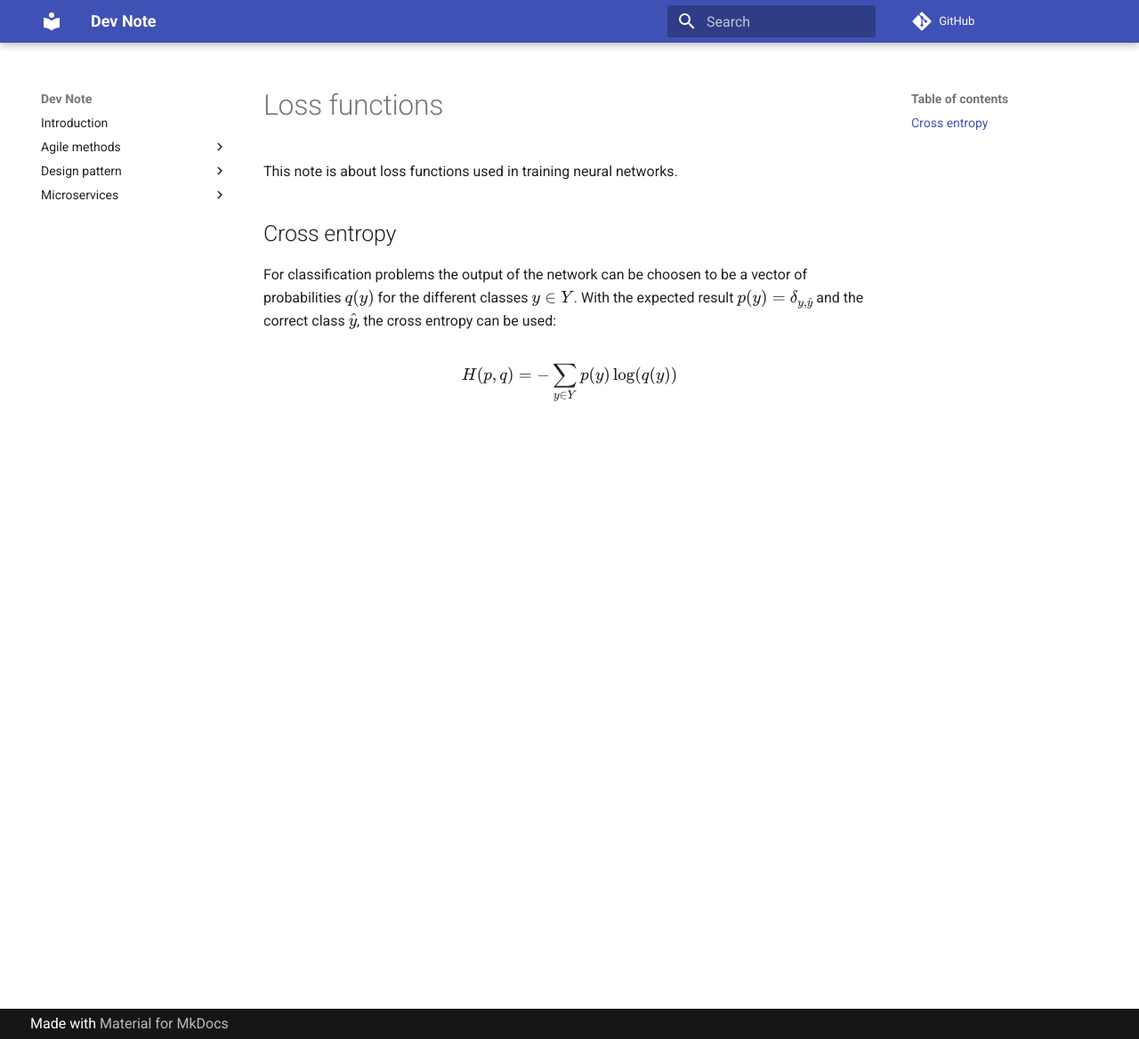
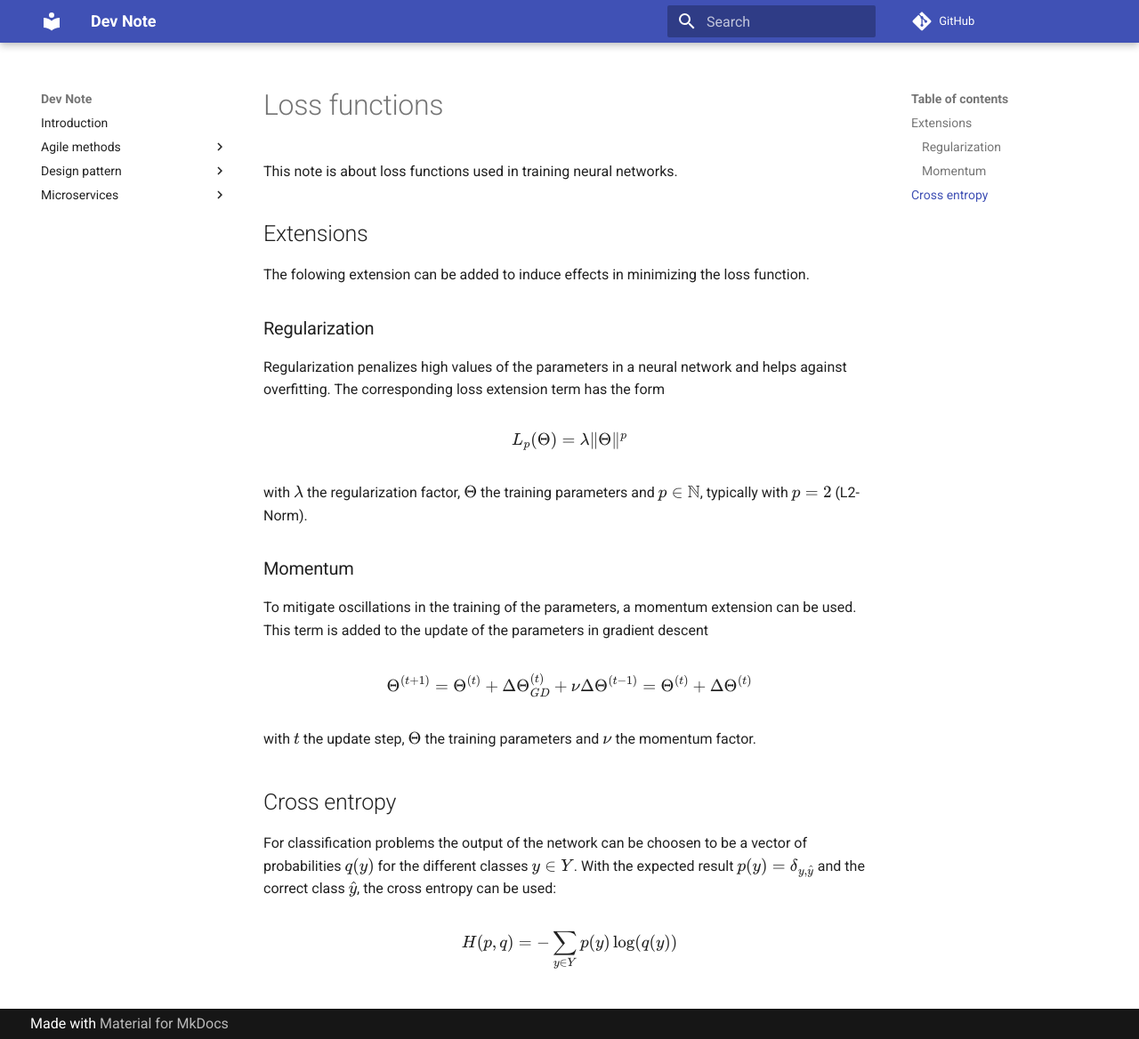
Before and after one commit to thomaszub/dev-note, an MkDocs documentation site: the page built from docs/machine_learning/loss_functions.md, in a window 1280 px wide and 1168 px high. Shown: the whole window at 89% size. Built offline with MkDocs 1.6.1 and Material for MkDocs 9.7.7, drawn with Linux system fonts in a browser that asks for light colours; nearby versions of some CDN libraries; comment, search, counter and statistics services are not loaded.

Commit message:
Added extensions for loss functions

```diff
--- a/docs/machine_learning/loss_functions.md
+++ b/docs/machine_learning/loss_functions.md
@@ -2,6 +2,31 @@
 
 This note is about loss functions used in training neural networks.
 
+## Extensions
+
+The folowing extension can be added to induce effects in minimizing the loss function.
+
+### Regularization
+
+Regularization penalizes high values of the parameters in a neural network and helps against overfitting.
+The corresponding loss extension term has the form
+
+\[
+L_p(\Theta) = \lambda \|\Theta\|^p
+\]
+
+with \( \lambda \) the regularization factor, \( \Theta \) the training parameters and \( p \in \mathbb{N} \), typically with \( p = 2 \) (L2-Norm).
+### Momentum
+
+To mitigate oscillations in the training of the parameters, a momentum extension can be used.
+This term is added to the update of the parameters in gradient descent
+
+
+\[
+  \Theta^{(t+1)} = \Theta^{(t)} + \Delta \Theta_{GD}^{(t)} + \nu \Delta \Theta^{(t-1)} = \Theta^{(t)} + \Delta \Theta^{(t)}
+\]
+
+with \( t \) the update step, \( \Theta \) the training parameters and \( \nu \) the momentum factor.
 ## Cross entropy
 
 For classification problems the output of the network can be choosen to be a vector of probabilities \( q(y) \) for the different classes \( y \in Y \). With the expected result \( p(y) = \delta_{y,\hat{y}} \) and the correct class \( \hat{y} \), the cross entropy can be used:
```
